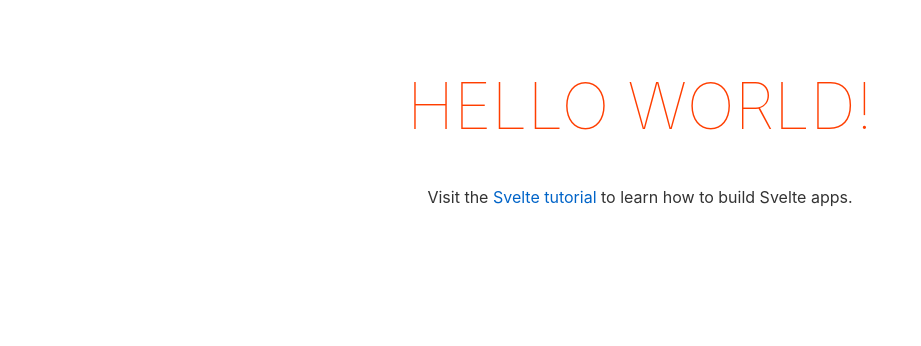
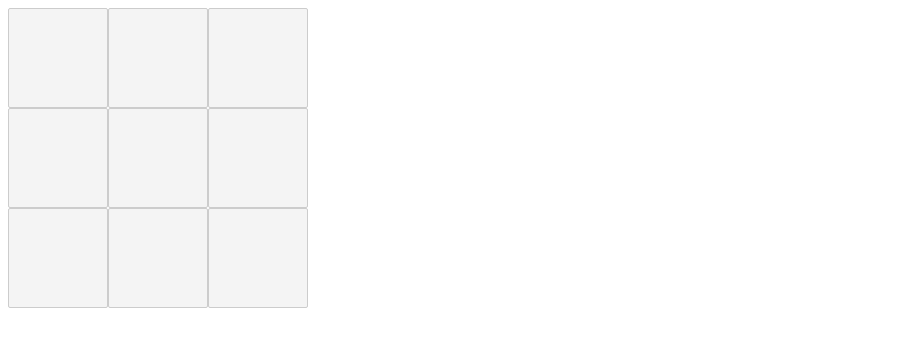
Before and after one commit to drewwyatt/tic-tac-svelte, a Svelte app: page / in a window 1280 px wide. Shown: the top 346 px of the page, without its empty margins (0-921 px from the left). Built offline with nearby package versions, Linux system fonts and the light colour scheme.

Commit message:
starter-board

```diff
--- a/src/App.svelte
+++ b/src/App.svelte
@@ -1,30 +1,7 @@
 <script lang="ts">
-	export let name: string;
+	import Board from './Board.svelte';
 </script>
 
 <main>
-	<h1>Hello {name}!</h1>
-	<p>Visit the <a href="https://svelte.dev/tutorial">Svelte tutorial</a> to learn how to build Svelte apps.</p>
+	<Board />
 </main>
-
-<style>
-	main {
-		text-align: center;
-		padding: 1em;
-		max-width: 240px;
-		margin: 0 auto;
-	}
-
-	h1 {
-		color: #ff3e00;
-		text-transform: uppercase;
-		font-size: 4em;
-		font-weight: 100;
-	}
-
-	@media (min-width: 640px) {
-		main {
-			max-width: none;
-		}
-	}
-</style>
--- /dev/null
+++ b/src/Board.svelte
@@ -0,0 +1,26 @@
+<script lang="ts">
+  import { Player } from './models'
+  import Space from './Space.svelte'
+
+  let moves = [Player.None, Player.None, Player.None, Player.None, Player.None, Player.None, Player.None, Player.None, Player.None];
+  let turn = Player.X
+
+  const handleMove = (space: number, move: Player) => {
+    moves = [...moves.slice(0, space), move, ...moves.slice(space + 1)]
+    turn = move === Player.X ? Player.O : Player.X
+  }
+</script>
+
+<div>
+  {#each moves as value, index }
+    <Space {index} {value} {turn} onSelect={handleMove} />
+  {/each}
+</div>
+
+<style>
+  div {
+    display: grid;
+    grid-template-columns: 100px 100px 100px;
+    grid-template-rows: 100px 100px 100px;
+  }
+</style>
--- /dev/null
+++ b/src/Space.svelte
@@ -0,0 +1,34 @@
+<script lang="ts">
+  import { Player } from './models'
+
+  export let turn: Player;
+  export let value: Player;
+  export let index: number;
+  export let onSelect: (idx: number, value: Player) => void;
+
+  const handleClick = () => {
+    onSelect(index, turn);
+  }
+</script>
+
+<button class={value} on:click={handleClick} disabled={value !== Player.None}>
+  {value === Player.None ? '' : value}
+</button>
+
+<style>
+  button {
+    width: 100%;
+    height: 100%;
+    text-align: center;
+  }
+
+  .x {
+    background: black;
+    color: white;
+  }
+
+  .o {
+    background: white;
+    color: black;
+  }
+</style>
--- /dev/null
+++ b/src/models.ts
@@ -0,0 +1,5 @@
+export enum Player {
+  X = 'x',
+  O = 'o',
+  None = 'none'
+}
```
